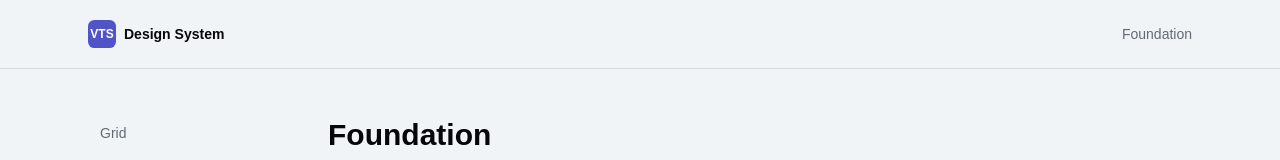
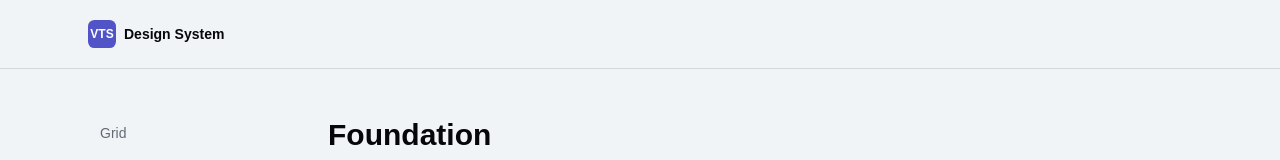
Before and after one commit to iangoldberg-vts/Reimagine-Tokens, a React (Vite) app: page / in a window 1280 px wide. Shown: the top 160 px of the page. Built offline with nearby package versions, Linux system fonts and the light colour scheme.

Commit message:
Remove non-functional Foundation label from header

```diff
--- a/src/App.tsx
+++ b/src/App.tsx
@@ -266,7 +266,6 @@ function App() {
             </div>
             <span className="font-heading text-sm font-semibold">Design System</span>
           </div>
-          <span className="text-sm text-muted-foreground">Foundation</span>
         </div>
       </header>
 
```
